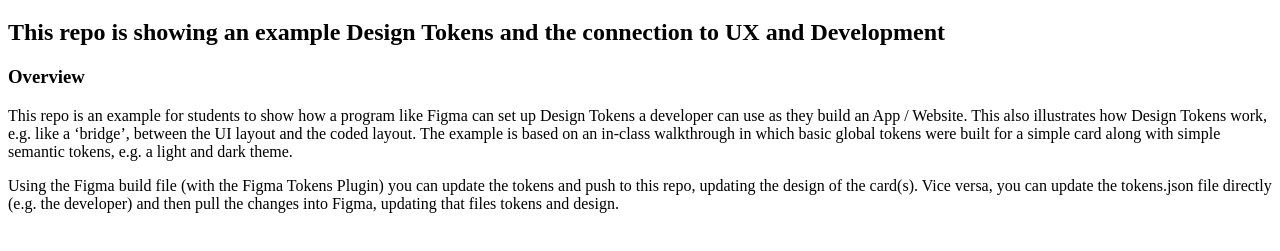
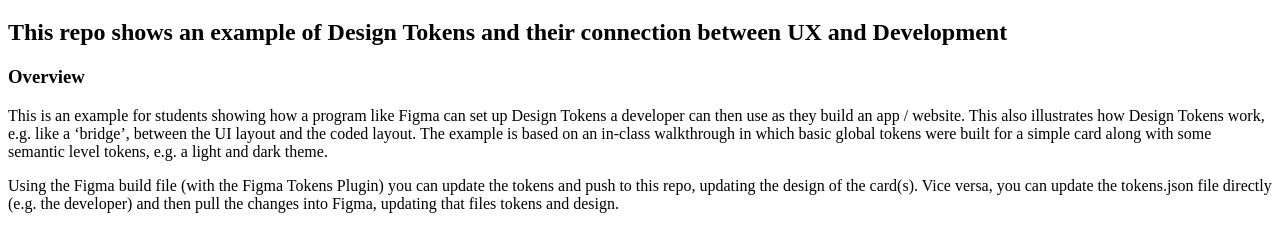
Before and after one commit to randywalton/ecuad-token-example, a plain HTML site: page README.html in a window 1280 px wide. Shown: the part 61-312 px from the top of the page. Drawn offline with Linux system fonts and the light colour scheme.

Commit message:
updated readme file

```diff
--- a/README.html
+++ b/README.html
@@ -7,11 +7,11 @@
 
 <h1 id="designtokenexample">Design Token Example</h1>
 
-<h2 id="thisrepoisshowinganexampledesigntokensandtheconnectiontouxanddevelopment">This repo is showing an example Design Tokens and the connection to UX and Development</h2>
+<h2 id="thisreposhowsanexampleofdesigntokensandtheirconnectionbetweenuxanddevelopment">This repo shows an example of Design Tokens and their connection between UX and Development</h2>
 
 <h3 id="overview">Overview</h3>
 
-<p>This repo is an example for students to show how a program like Figma can set up Design Tokens a developer can use as they build an App / Website. This also illustrates how Design Tokens work, e.g. like a &#8216;bridge&#8217;, between the UI layout and the coded layout. The example is based on an in-class walkthrough in which basic global tokens were built for a simple card along with simple semantic tokens, e.g. a light and dark theme.</p>
+<p>This is an example for students showing how a program like Figma can set up Design Tokens a developer can then use as they build an app / website. This also illustrates how Design Tokens work, e.g. like a &#8216;bridge&#8217;, between the UI layout and the coded layout. The example is based on an in-class walkthrough in which basic global tokens were built for a simple card along with some semantic level tokens, e.g. a light and dark theme.</p>
 
 <p>Using the Figma build file (with the Figma Tokens Plugin) you can update the tokens and push to this repo, updating the design of the card(s). Vice versa, you can update the tokens.json file directly (e.g. the developer) and then pull the changes into Figma, updating that files tokens and design.</p>
 
```
Also changed, not shown: 1 other file.
